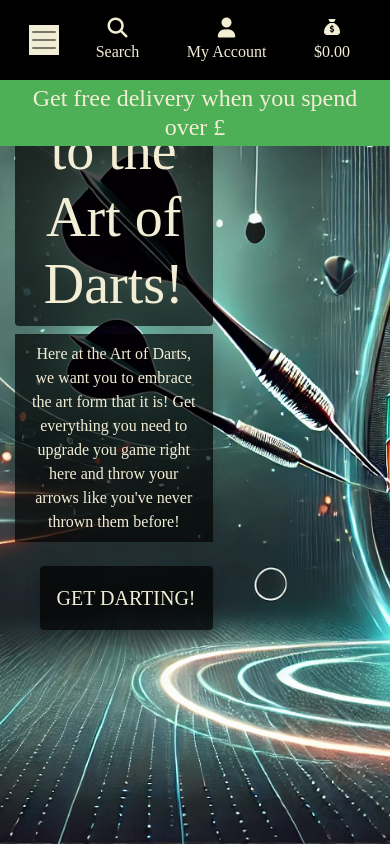
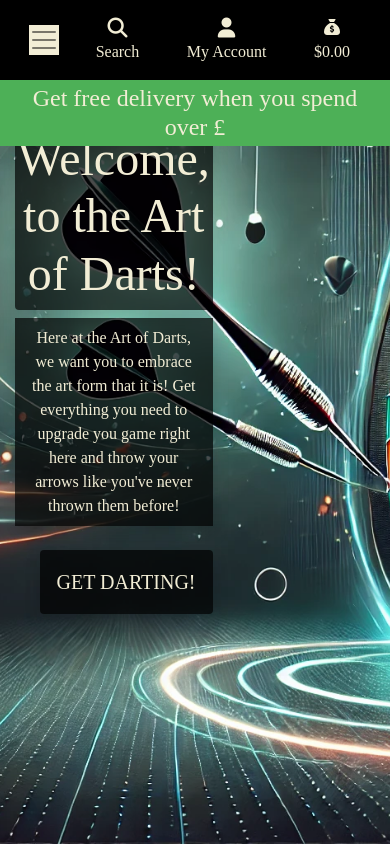
Before and after one commit to CamRaff/MP4-ArtOfDarts, a Django app: page / in a window 390 px wide. Run offline with Django 3.2, Linux system fonts and the light colour scheme; some libraries are stand-ins or nearby versions; some web fonts are replaced.

Commit message:
responsive styling for very small screens

```diff
--- a/static/css/base.css
+++ b/static/css/base.css
@@ -10,6 +10,17 @@ body {
     font-weight: 400;
     font-style: normal;
     height: calc(100vh - 164px);
+}
+
+@media screen and (max-width: 520px) {
+    body {
+        height: calc(100vh - 100px);
+    }
+
+    h1 {
+        font-size: 3rem !important;
+    }
+
 }
 
 
```
